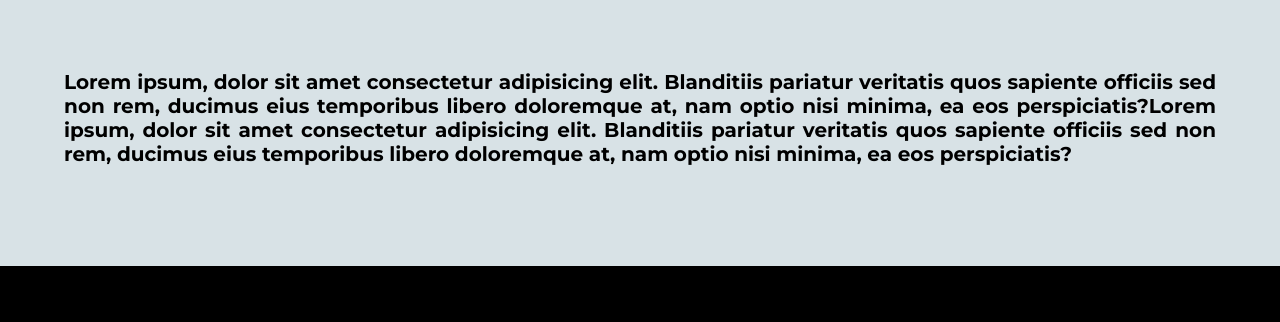
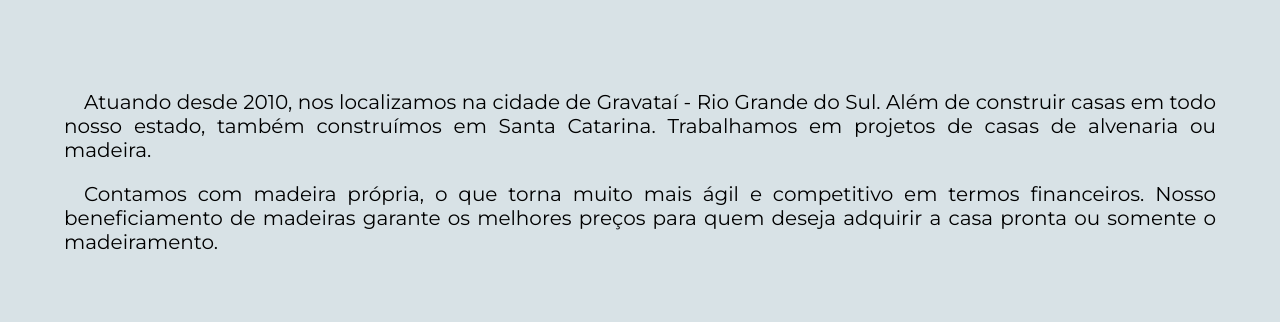
Before and after one commit to Luops/WebSite_ReactFirebase_Lider-Madeiras, a React (Create React App) app: page /about in a window 1280 px wide. Shown: the part 630-952 px from the top of the page. Built offline with nearby package versions, Linux system fonts and the light colour scheme; no server answers; a web font is replaced by a local one.

Commit message:
Inserida a frase da empresa.

```diff
--- a/src/hooks/useFetchDocuments.js
+++ b/src/hooks/useFetchDocuments.js
@@ -86,8 +86,6 @@ export const useFetchDocuments = (docCollection, search = null, uid = null) => {
     };
 
 }
-
-
 
 //Puxar somente Madeira Bruta de Eucalipto
 export const useFetchDocumentsCategoryMadeiraBrutaEucalipto = (docCollection, uid = null) => {
--- a/src/pages/about/About.jsx
+++ b/src/pages/about/About.jsx
@@ -44,14 +44,18 @@ const About = () => {
           <img src={image.image} name={image.id} key={image.id} alt="Lider Madeiras" />
         ))}
         </div>
-        <p className={styles.textAbout}>Lorem ipsum, dolor sit amet consectetur adipisicing elit.
-          Blanditiis pariatur veritatis quos sapiente officiis sed non rem,
-          ducimus eius temporibus libero doloremque at, nam optio nisi minima,
-          ea eos perspiciatis?Lorem ipsum, dolor sit amet consectetur adipisicing elit.
-          Blanditiis pariatur veritatis quos sapiente officiis sed non rem,
-          ducimus eius temporibus libero doloremque at, nam optio nisi minima,
-          ea eos perspiciatis?
+        <div className={styles.textAbout}>
+        <p>
+          Atuando desde 2010, nos localizamos na cidade de Gravataí - Rio Grande do Sul.
+          Além de construir casas em todo nosso estado, também construímos em Santa Catarina.
+          Trabalhamos em projetos de casas de alvenaria ou madeira.
         </p>
+        <p>
+          Contamos com madeira própria, o que torna muito mais ágil e competitivo em termos financeiros.
+          Nosso beneficiamento de madeiras garante os melhores preços para quem deseja adquirir a casa pronta ou
+          somente o madeiramento.
+        </p>
+        </div>
       </div>
 
       <div className={styles.containerContact}>
--- a/src/pages/about/About.module.css
+++ b/src/pages/about/About.module.css
@@ -71,6 +71,11 @@
     margin: 5em 5%;
     text-align: justify;
     font-size: 1.25em;
+}
+
+.textAbout p {
+    font-weight: 400;
+    text-indent: 1em;
 }
 
 .containerContact {
```
Also changed, not shown: src/pages/Home/Home.jsx (+5 -2 lines).
